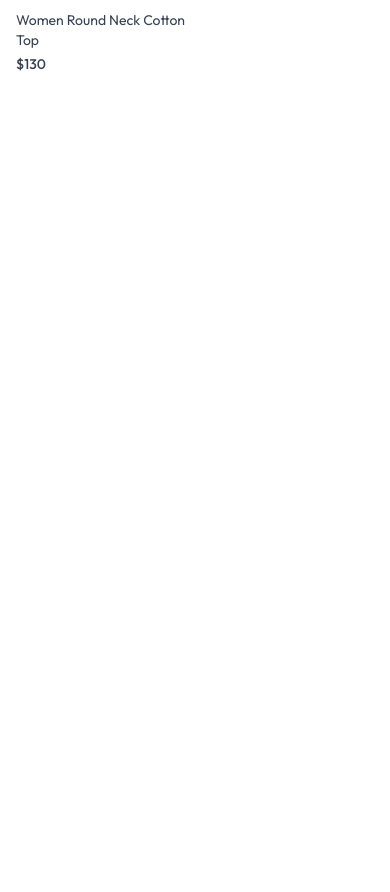
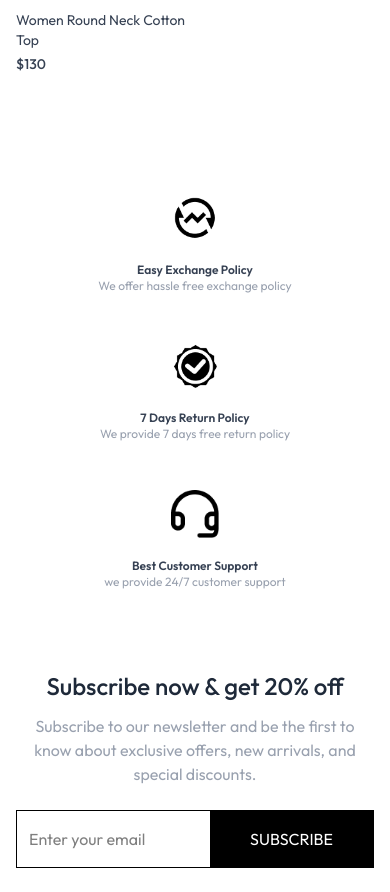
Before and after one commit to nishchayMish/React-Ecommerce, a React (Vite) app: page / in a window 390 px wide. Shown: the part 3377-4269 px from the top of the page. Before the commit the page ends 3491 px from the top, so only its background shows below. Built offline with nearby package versions, Linux system fonts and the light colour scheme.

Commit message:
added responsive policy and newsLetter sections

```diff
--- /dev/null
+++ b/src/components/Footer.jsx
@@ -0,0 +1,9 @@
+import React from 'react'
+
+const Footer = () => {
+  return (
+    <div>Footer</div>
+  )
+}
+
+export default Footer
--- /dev/null
+++ b/src/components/NewsLetterBox.jsx
@@ -0,0 +1,27 @@
+import React from 'react'
+
+const NewsLetterBox = () => {
+
+    const onSubmitHandler = (e) => {
+        e.preventDefault();
+    }
+
+  return (
+    <div className='text-center'>
+        <p className='text-2xl font-medium text-gray-800'>Subscribe now & get 20% off </p>
+        <p className='text-gray-400 mt-3 '>
+            Subscribe to our newsletter and be the first to know about exclusive offers, new arrivals, and special discounts.
+        </p>
+        <form onSubmit={onSubmitHandler} className='w-full sm:w-1/2 flex items-center gap-3 mx-auto my-6 border pl-3'>
+            <input className='w-full sm:flex-1 outline-none'
+                type='email'
+                placeholder='Enter your email'
+                required
+            />
+            <button type='submit' className='bg-black text-white text-sx px-10 py-4'>SUBSCRIBE</button>
+        </form>
+    </div>
+  )
+}
+
+export default NewsLetterBox
--- /dev/null
+++ b/src/components/OurPolicy.jsx
@@ -0,0 +1,26 @@
+import React from 'react'
+import { assets } from '../assets/frontend_assets/assets'
+
+const OurPolicy = () => {
+  return (
+    <div className='flex flex-col sm:flex-row justify-around gap-12 sm:gap-2 text-center py-20 text-xs sm:text-sm md:text-base text-gray-700'>
+        <div>
+            <img src={assets.exchange_icon} className='w-12 m-auto mb-5'/>
+            <p className='font-semibold'>Easy Exchange Policy</p>
+            <p className='text-gray-400'>We offer hassle free exchange policy</p>
+        </div>
+        <div>
+            <img src={assets.quality_icon} className='w-12 m-auto mb-5'/>
+            <p className='font-semibold'>7 Days Return Policy</p>
+            <p className='text-gray-400'>We provide 7 days free return policy</p>
+        </div>
+        <div>
+            <img src={assets.support_img} className='w-12 m-auto mb-5'/>
+            <p className='font-semibold'>Best Customer Support</p>
+            <p className='text-gray-400'>we provide 24/7 customer support</p>
+        </div>
+    </div>
+  )
+}
+
+export default OurPolicy
--- a/src/pages/Home.jsx
+++ b/src/pages/Home.jsx
@@ -2,13 +2,17 @@
 import Hero from '../components/Hero'
 import LatestCollection from '../components/LatestCollection'
 import BestSeller from '../components/BestSeller'
+import OurPolicy from '../components/OurPolicy'
+import NewsLetterBox from '../components/NewsLetterBox'
 
 const Home = () => {
   return (
     <div>
       <Hero />
       <LatestCollection />
-      <BestSeller/>
+      <BestSeller />
+      <OurPolicy />
+      <NewsLetterBox />
     </div>
   )
 }
```
